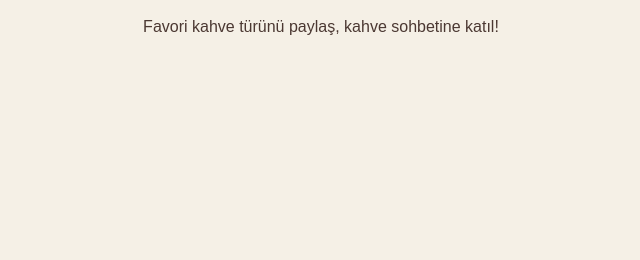
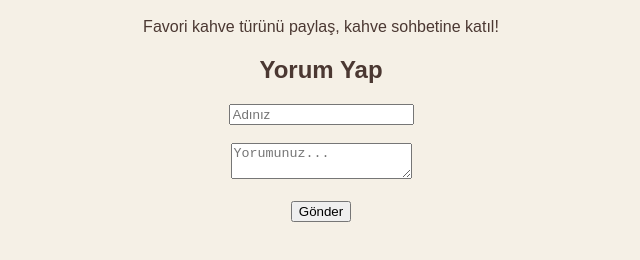
Before and after one commit to posidon0319/Kahve-forumu, a plain HTML site: page index.html in a window 1280 px wide. Shown: the part 90-350 px from the top of the page, without its empty margins (319-959 px from the left). Drawn offline with Linux system fonts and the light colour scheme.

Commit message:
Yorum alanı eklendi

```diff
--- a/index.html
+++ b/index.html
@@ -11,3 +11,12 @@
     <p>Favori kahve türünü paylaş, kahve sohbetine katıl!</p>
 </body>
 </html>
+
+<form>
+    <h2>Yorum Yap</h2>
+    <input type="text" placeholder="Adınız">
+    <br><br>
+    <textarea placeholder="Yorumunuz..."></textarea>
+    <br><br>
+    <button>Gönder</button>
+</form>
```
